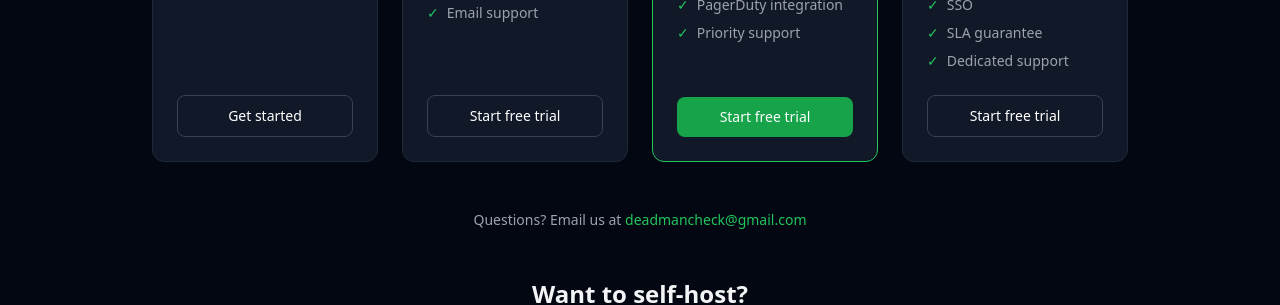
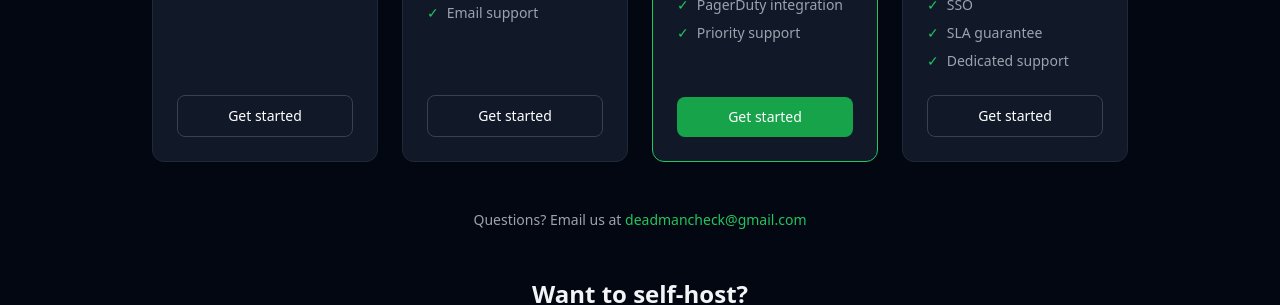
Before and after one commit to Kriss-V/deadmancheck, a FastAPI app: page /pricing in a window 1280 px wide. Shown: the part 624-929 px from the top of the page. Run offline with FastAPI, Linux system fonts and the light colour scheme; parts of the project's set-up code (start-up, migrations or seed data) failed here and were passed over; some libraries are stand-ins or nearby versions.

Commit message:
Fix pricing CTA: Start free trial -> Get started

```diff
--- a/app/templates/pricing.html
+++ b/app/templates/pricing.html
@@ -32,7 +32,7 @@
         "check_interval": "30s",
         "history_days": 30,
         "features": ["Everything in Hobby", "Slack alerts", "API access", "Email support"],
-        "cta": "Start free trial",
+        "cta": "Get started",
         "href": "/register?plan=developer",
         "highlight": false
       },
@@ -45,7 +45,7 @@
         "check_interval": "10s",
         "history_days": 90,
         "features": ["Everything in Developer", "Team members (5)", "PagerDuty integration", "Priority support"],
-        "cta": "Start free trial",
+        "cta": "Get started",
         "href": "/register?plan=team",
         "highlight": true
       },
@@ -58,7 +58,7 @@
         "check_interval": "10s",
         "history_days": 365,
         "features": ["Everything in Team", "Unlimited team members", "SSO", "SLA guarantee", "Dedicated support"],
-        "cta": "Start free trial",
+        "cta": "Get started",
         "href": "/register?plan=business",
         "highlight": false
       }
```
